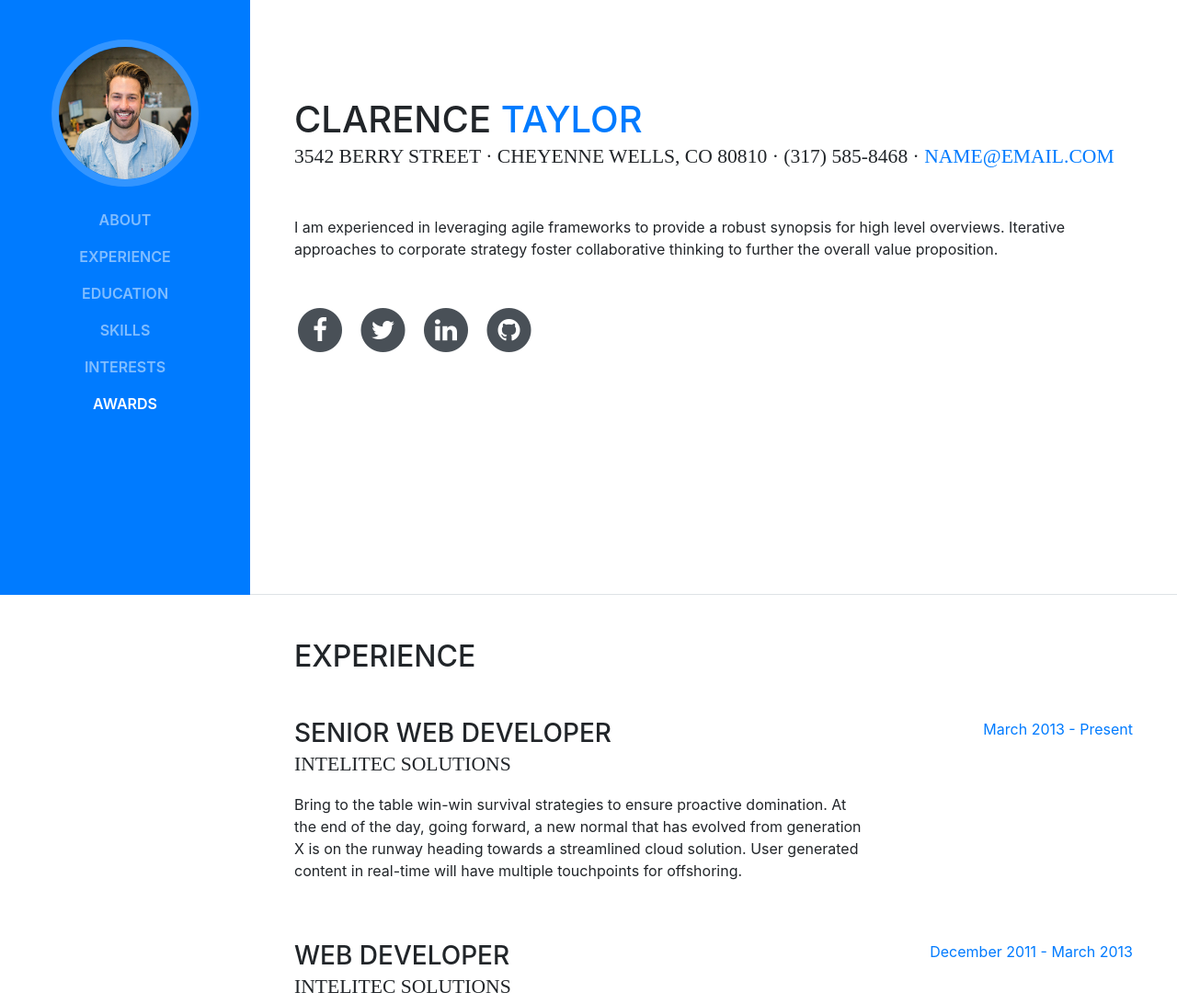
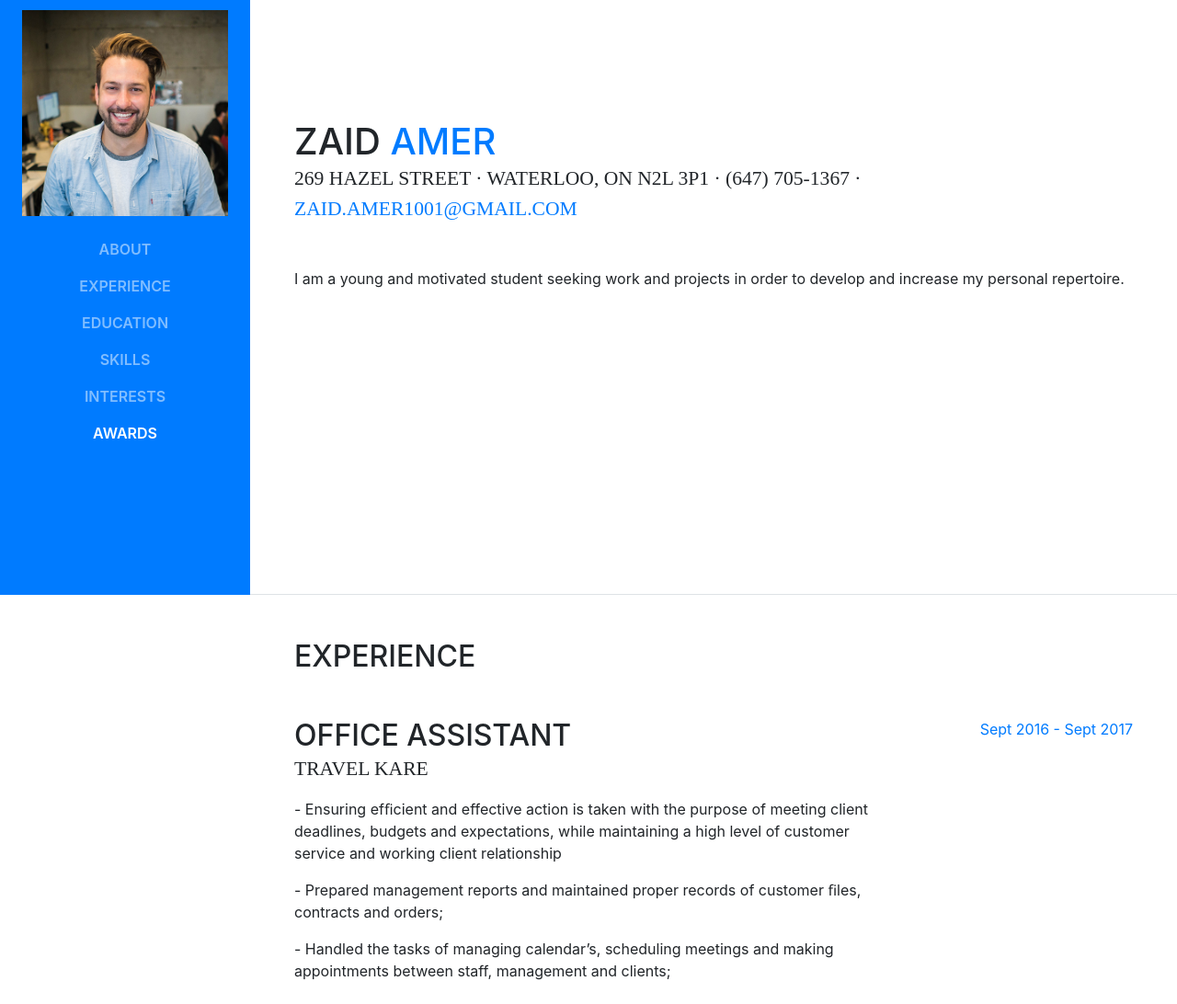
Before and after one commit to ZaidAmer/example1soicanactuallydostuff, a website with bundled scripts: page index.html in a window 1280 px wide. Shown: the part 153-1245 px from the top of the page at 92% size. Built offline with nearby package versions, Linux system fonts and the light colour scheme; a web font is replaced by a local one.

Commit message:
Add files via upload

```diff
--- a/index.html
+++ b/index.html
@@ -31,7 +31,7 @@
       <a class="navbar-brand js-scroll-trigger" href="#page-top">
         <span class="d-block d-lg-none">Start Bootstrap</span>
         <span class="d-none d-lg-block">
-          <img class="img-fluid img-profile rounded-circle mx-auto mb-2" src="img/profile.jpg" alt="">
+          <img class="img-fluid mx-auto mb-2" src="img/profile.jpg" alt="">
         </span>
       </a>
       <button class="navbar-toggler" type="button" data-toggle="collapse" data-target="#navbarSupportedContent" aria-controls="navbarSupportedContent" aria-expanded="false" aria-label="Toggle navigation">
@@ -65,44 +65,14 @@
 
       <section class="resume-section p-3 p-lg-5 d-flex d-column" id="about">
         <div class="my-auto">
-          <h1 class="mb-0">Clarence
-            <span class="text-primary">Taylor</span>
+          <h1 class="mb-0">Zaid
+            <span class="text-primary">Amer</span>
           </h1>
-          <div class="subheading mb-5">3542 Berry Street · Cheyenne Wells, CO 80810 · (317) 585-8468 ·
-            <a href="mailto:name@email.com">name@email.com</a>
+          <div class="subheading mb-5">269 Hazel Street · Waterloo, On n2l 3p1 · (647) 705-1367 ·
+            <a href="mailto:name@email.com">zaid.amer1001@gmail.com</a>
           </div>
-          <p class="mb-5">I am experienced in leveraging agile frameworks to provide a robust synopsis for high level overviews. Iterative approaches to corporate strategy foster collaborative thinking to further the overall value proposition.</p>
-          <ul class="list-inline list-social-icons mb-0">
-            <li class="list-inline-item">
-              <a href="#">
-                <span class="fa-stack fa-lg">
-                  <i class="fa fa-circle fa-stack-2x"></i>
-                  <i class="fa fa-facebook fa-stack-1x fa-inverse"></i>
-                </span>
-              </a>
-            </li>
-            <li class="list-inline-item">
-              <a href="#">
-                <span class="fa-stack fa-lg">
-                  <i class="fa fa-circle fa-stack-2x"></i>
-                  <i class="fa fa-twitter fa-stack-1x fa-inverse"></i>
-                </span>
-              </a>
-            </li>
-            <li class="list-inline-item">
-              <a href="#">
-                <span class="fa-stack fa-lg">
-                  <i class="fa fa-circle fa-stack-2x"></i>
-                  <i class="fa fa-linkedin fa-stack-1x fa-inverse"></i>
-                </span>
-              </a>
-            </li>
-            <li class="list-inline-item">
-              <a href="#">
-                <span class="fa-stack fa-lg">
-                  <i class="fa fa-circle fa-stack-2x"></i>
-                  <i class="fa fa-github fa-stack-1x fa-inverse"></i>
-                </span>
+          <p class="mb-5">I am a young and motivated student seeking work and projects in order to develop and increase my personal repertoire.</p>
+
               </a>
             </li>
           </ul>
@@ -115,13 +85,13 @@
 
           <div class="resume-item d-flex flex-column flex-md-row mb-5">
             <div class="resume-content mr-auto">
-              <h3 class="mb-0">Senior Web Developer</h3>
-              <div class="subheading mb-3">Intelitec Solutions</div>
-              <p>Bring to the table win-win survival strategies to ensure proactive domination. At the end of the day, going forward, a new normal that has evolved from generation X is on the runway heading towards a streamlined cloud solution. User generated content in real-time will have multiple touchpoints for offshoring.</p>
+              <h2 class="mb-0">Office Assistant</h2>
+              <div class="subheading mb-3">Travel Kare</div>
+              <p>- Ensuring efﬁcient and effective action is taken with the purpose of meeting client deadlines, budgets and expectations, while maintaining a high level of customer service and working client relationship </p>
+              <p>- Prepared management reports and maintained proper records of customer ﬁles, contracts and orders; </p>
+              <p>- Handled the tasks of managing calendar’s, scheduling meetings and making appointments between staff, management and clients;</p>
             </div>
-            <div class="resume-date text-md-right">
-              <span class="text-primary">March 2013 - Present</span>
-            </div>
+            <div class="resume-date text-md-right"><span class="text-primary">Sept 2016 - Sept 2017</span></div>
           </div>
 
           <div class="resume-item d-flex flex-column flex-md-row mb-5">
```
